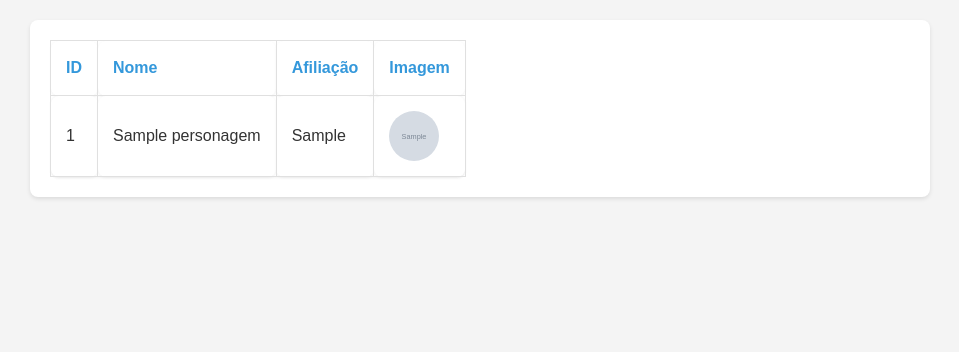
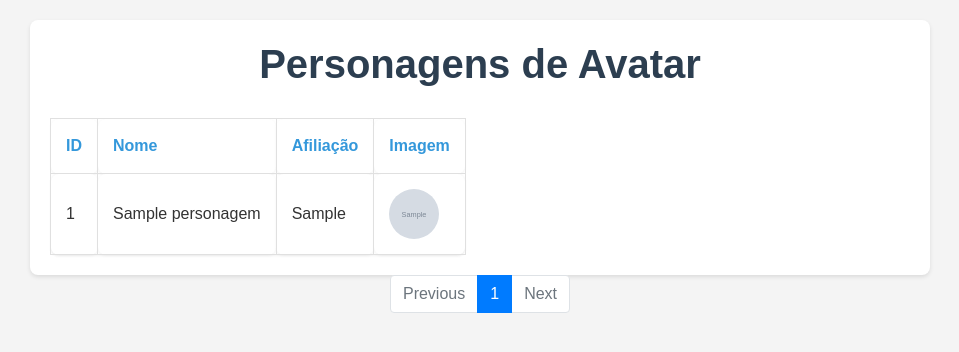
Before and after one commit to ronaldodeschain/7_days_of_python, a Django app: template pythonchallenge/app/templates/app/personagens.html in a window 1280 px wide. Shown: the top 352 px of the page, without its empty margins (160-1119 px from the left). Run offline with Django 5.2, Linux system fonts and the light colour scheme; the template is opened without the code that fills it: most values are stand-ins (such as "Sample title", 1, 10 or a date in 2020); grey boxes marked "Sample" are stand-in pictures; some libraries are stand-ins or nearby versions.

Commit message:
adicionando paginação e estilo aos botões do nav

```diff
--- a/pythonchallenge/app/templates/app/personagens.html
+++ b/pythonchallenge/app/templates/app/personagens.html
@@ -13,6 +13,7 @@
 
 <body>
     <div class="container">
+        <h1><strong>Personagens de Avatar</strong></h1>
         {% if personagens %}
         <table>
             <tr>
@@ -23,20 +24,45 @@
             </tr>
             {% for personagem in personagens%}
             <tr class="personagem-card">
-                <td class="personagem-card">{{forloop.counter}}</td>
+                <td class="personagem-card">{{ personagens.start_index|add:forloop.counter0 }}</td>
                 <td class="personagem-card">{{ personagem.nome_traduzido}}</td>
                 <td class="personagem-card">{{ personagem.afiliacao_traduzida}}</td>
-                <td class="personagem-card"><img src="{{ personagem.photoUrl }}"
-                    alt ="{{ personagem.name }}"
-                class="img-fluid rounded-circle"
-                style="width: 50px; height: 50px;"></td>
+                <td class="personagem-card"><img src="{{ personagem.photoUrl }}" alt="{{ personagem.name }}"
+                        class="img-fluid rounded-circle" style="width: 50px; height: 50px;"></td>
             </tr>
             {% endfor %}
         </table>
         {% else %}
-            <p>Nenhum personagem encontrado!</p>
+        <p>Nenhum personagem encontrado!</p>
         {% endif %}
     </div>
+
+    <nav aria-label="Page navigation" style="text-align: center;">
+        <ul class="pagination justify-content-center">
+            {% if personagens.has_previous %}
+            <li class="page-item">
+                <a class="page-link" href="?page={{ personagens.previous_page_number }}" tabindex="-1">Previous</a>
+            </li>
+            {% else %}
+            <li class="page-item disabled">
+                <a class="page-link" href="#" tabindex="-1">Previous</a>
+            </li>
+            {% endif %}
+
+            {% for i in personagens.paginator.page_range %}
+            <li class="page-item {% if personagens.number == i %}active{% endif %}">
+                <a class="page-link" href="?page={{ i }}">{{ i }}</a>
+            </li>
+            {% endfor %}
+
+            {% if personagens.has_next %}
+            <li class="page-item"><a class="page-link" href="?page={{ personagens.next_page_number }}">Next</a></li>
+            {% else %}
+            <li class="page-item disabled"><a class="page-link" href="#">Next</a></li>
+            {% endif %}
+        </ul>
+    </nav>
+
 </body>
 
 </html>
```
Also changed, not shown: pythonchallenge/app/views.py (+21 -3 lines).
